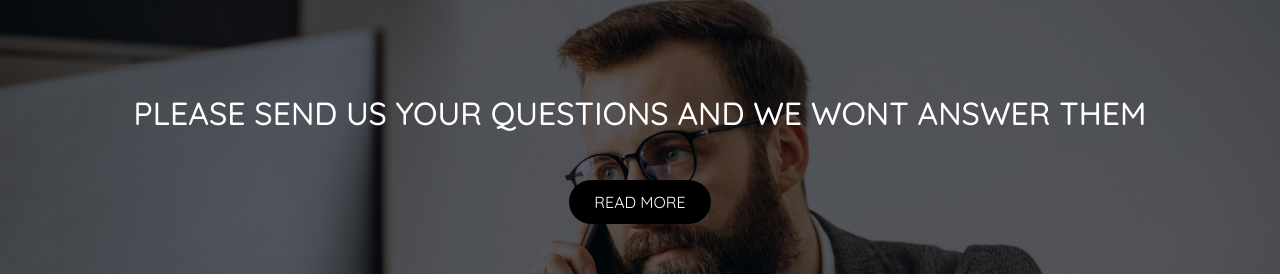
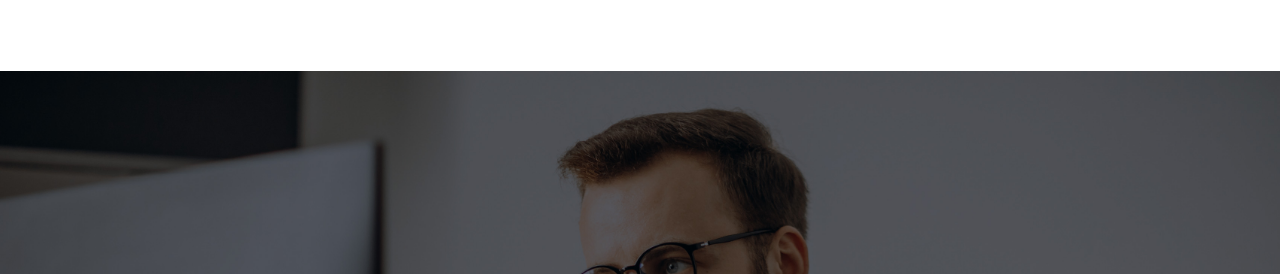
Before and after one commit to eugeniomalavasi/proj-html-vuejs, a Vue app: page /about in a window 1280 px wide. Shown: the part 2480-2754 px from the top of the page. Built offline with nearby package versions, Linux system fonts and the light colour scheme.

Commit message:
feat: about contact done

```diff
--- a/src/components/AboutBusiness.vue
+++ b/src/components/AboutBusiness.vue
@@ -1,7 +1,9 @@
 <script>
+import AppButton from '../components/AppButton.vue'
+
 export default {
     components: {
-
+        AppButton
     },
 
     data() {
@@ -49,7 +51,9 @@ export default {
         font-weight: 600;
     }
 }
-
+.two-column img {
+    margin-top: 5rem;
+}
 .back-col {
     background-image: $third-background;
     height: 100%;
@@ -58,7 +62,4 @@ export default {
     z-index: -1;
 }
 
-img {
-    margin-top: 4rem;
-}
 </style>
--- a/src/components/AboutContact.vue
+++ b/src/components/AboutContact.vue
@@ -1,25 +1,35 @@
 <script>
 export default {
-    components: {
-
-    },
-
-    data() {
-        return {
-
-        }
-    },
 }
 </script>
 
 
 <template>
-    <div>
-
+    <div class="ms-contact-us d-flex align-items-center justify-content-center flex-column">
+        <div class="container">
+            <h2 class="text-center mb-5 h1">PLEASE SEND US YOUR QUESTIONS AND WE WONT ANSWER THEM</h2>
+        </div>
+        <AppButton />
     </div>
 </template>
 
 
 <style lang="scss" scoped>
 
+
+.ms-contact-us {
+    background-image: url(../assets/img/about-img/contact-us.jpg);
+    height: 800px;
+    width: 100%;
+    background-size: cover;
+    margin-top: 6rem;
+
+    div {
+        width: 60%;
+    }
+
+    h2 {
+        color: white;
+    }
+}
 </style>
--- a/src/components/AboutTeam.vue
+++ b/src/components/AboutTeam.vue
@@ -25,6 +25,5 @@ components: {
 
 
 <style lang="scss" scoped>
-@use"../style/partials/_variables" as*;
 
 </style>
--- a/src/pages/About.vue
+++ b/src/pages/About.vue
@@ -1,15 +1,17 @@
 <script>
+import { store } from '../store';
 import AppButton from '../components/AppButton.vue'
 import AboutBusiness from '../components/AboutBusiness.vue'
-import { store } from '../store';
 import AboutVision from '../components/AboutVision.vue';
 import AboutTeam from '../components/AboutTeam.vue';
+import AboutContact from '../components/AboutContact.vue';
 export default {
     components: {
         AppButton,
         AboutBusiness,
         AboutVision,
-        AboutTeam
+        AboutTeam,
+        AboutContact
     }, data() {
         return {
             store,
@@ -27,36 +29,10 @@ export default {
 
     <!-- OUR TEAM PART -->
     <AboutTeam :store="store"/>
-    <!-- <div class="container pt-5">
-        <h2 class="text-center">Get to Know <span class="title-color fw-bold">our team</span></h2>
-        <div class="row pt-3">
-            <div class="col-4 p-1" v-for="curCard in store.imgAbout">
-                <AboutCard :cardData="curCard" />
-            </div>
-        </div>
-    </div> -->
 
     <!-- CONTACT US -->
-    <div class="ms-contact-us d-flex align-items-center justify-content-center flex-column">
-        <h2 class="text-center mb-5">PLEASE SEND US YOUR QUESTIONS AND WE WONT ANSWER THEM</h2>
-        <AppButton />
-    </div>
+    <AboutContact />
+
 </template>
 
-<style lang="scss" scoped>
-@use"../style/partials/_variables" as*;
-.two-column img {
-    margin-top: 5rem;
-}
-
-.ms-contact-us {
-    background-image: url(../assets/img/about-img/contact-us.jpg);
-    height: 400px;
-    width: 100%;
-    background-size: cover;
-
-    h2 {
-        color: white;
-    }
-}
-</style>
+<style lang="scss" scoped></style>
```
